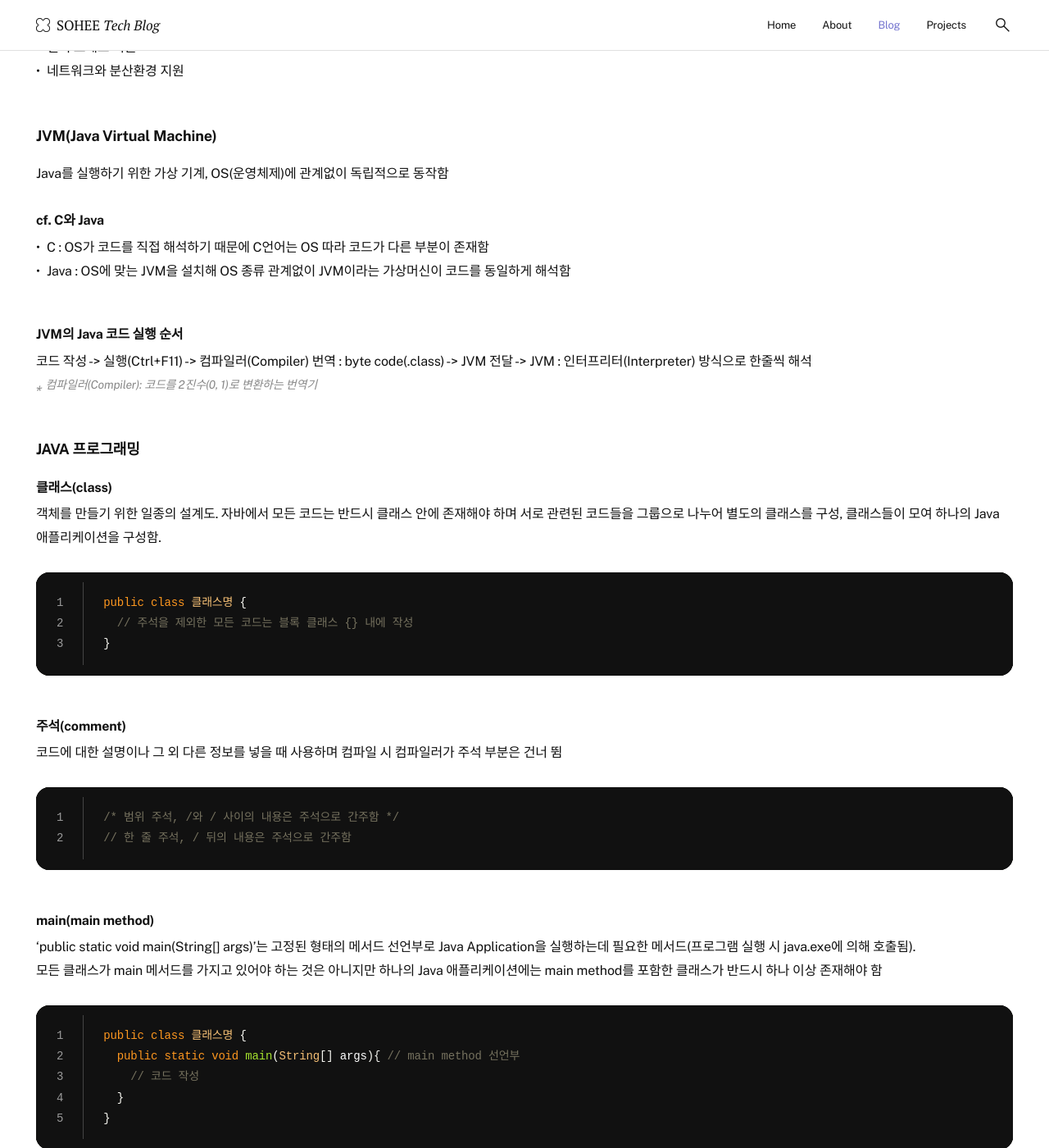
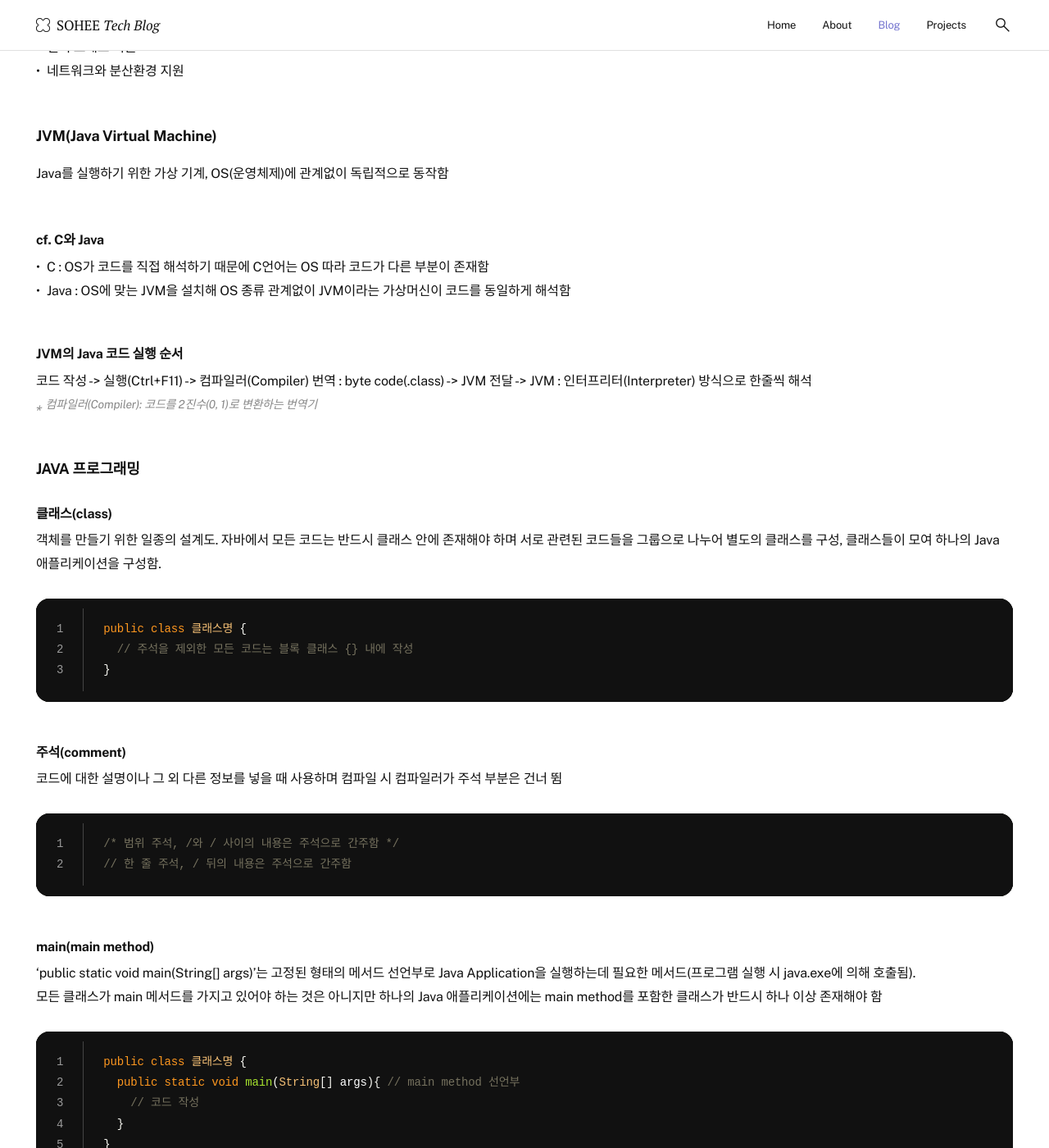
Before and after one commit to soheetech/soheetech.github.io, a Jekyll site: the page built from _posts/2023-02-25-kh-01-java-basic.md, in a window 1280 px wide and 1400 px high, scrolled down 895 px. Shown: the whole window at 82% size. Built offline with Jekyll 4.4.1, drawn with Linux system fonts in a browser that asks for light colours.

Commit message:
Update post.css

```diff
--- a/assets/css/post.css
+++ b/assets/css/post.css
@@ -69,7 +69,10 @@
   font-size: 18px;
   margin-top: var(--size-70);
 }
-.post-content h5 { margin-bottom: var(--size-10); }
+.post-content h5 {
+  margin-top: var(--size-50);
+  margin-bottom: var(--size-10);
+}
 
 .post-content > ul { margin-bottom: var(--size-70); }
 .post-content > ul > li::before {
```
